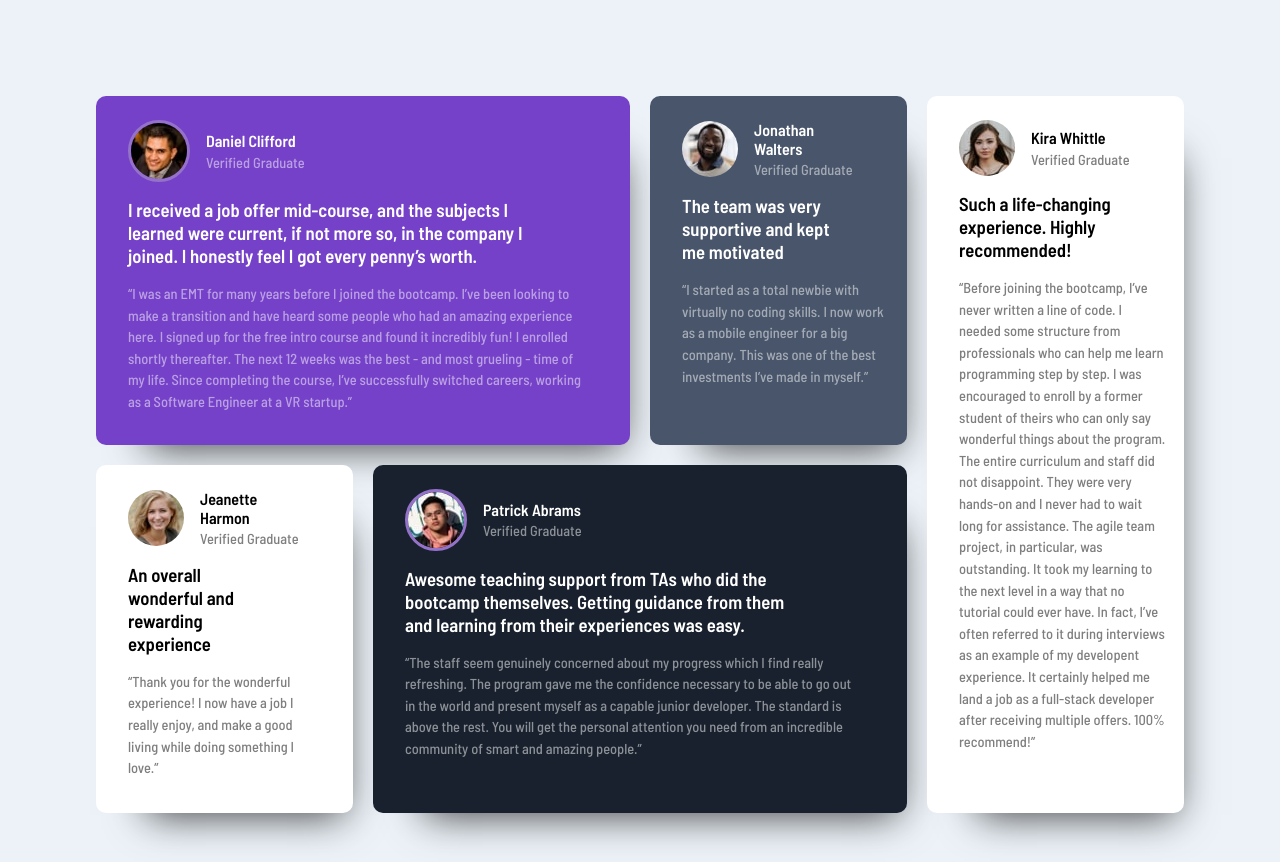
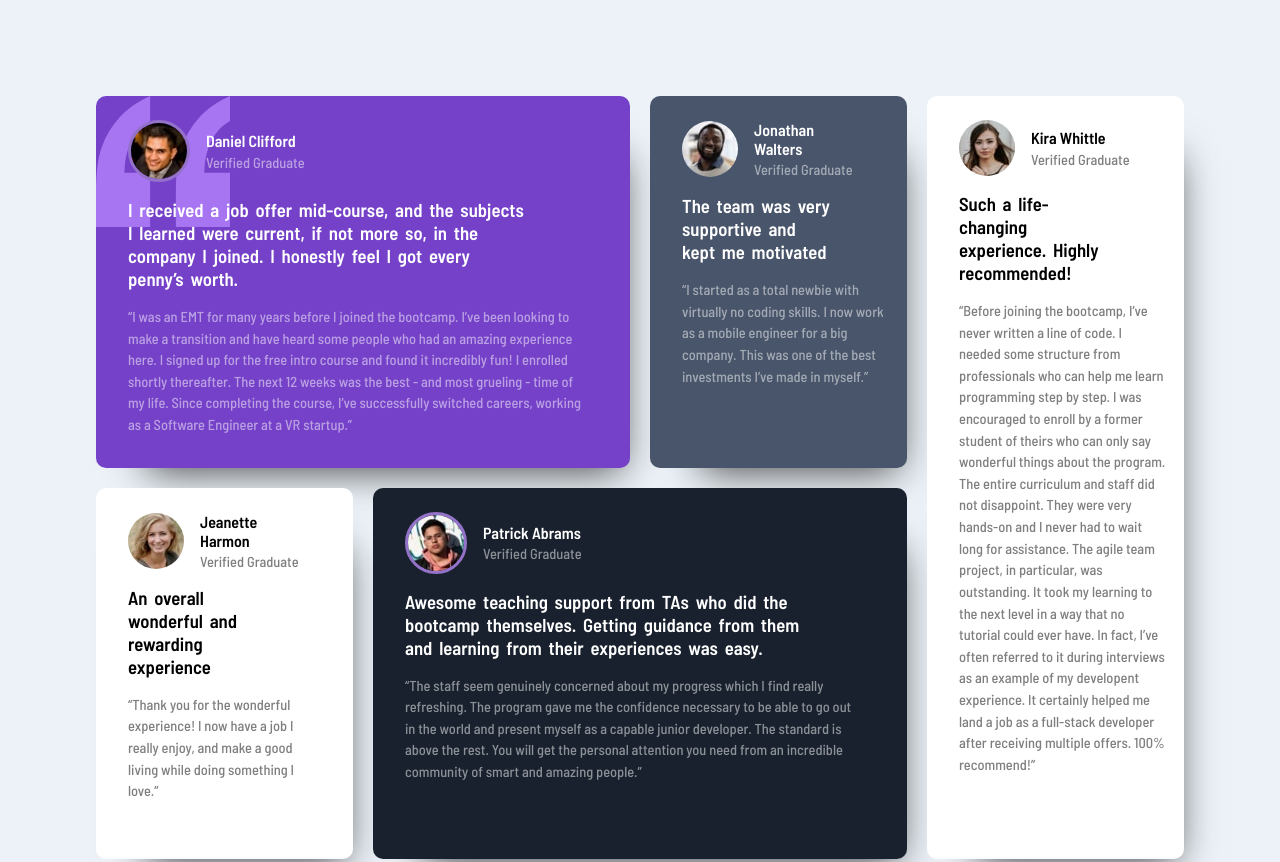
Before and after one commit to Mama-simba/testimonials-section, a plain HTML site: page index.html in a window 1280 px wide. Shown: the top 862 px of the page. Drawn offline with Linux system fonts and the light colour scheme.

Commit message:
apostrophe added as bg

```diff
--- a/styles.css
+++ b/styles.css
@@ -54,6 +54,10 @@ font-family: 'Barlow Semi Condensed', sans-serif;
     border-radius: 10px;
     grid-area: daniel;
     box-shadow: 21px 32px 38px -30px rgba(0,0,0,0.75);
+    background-image: url(./images/bg-pattern-quotation.svg);
+    background-repeat: no-repeat;
+    background-position-x: right 15%;
+    background-size: 25%;
 
 }
 
@@ -137,6 +141,7 @@ font-family: 'Barlow Semi Condensed', sans-serif;
 
 h3 {
     padding-right: 4.9rem;
+    word-spacing: 3px;
 }
 
 .testimonial {
```
